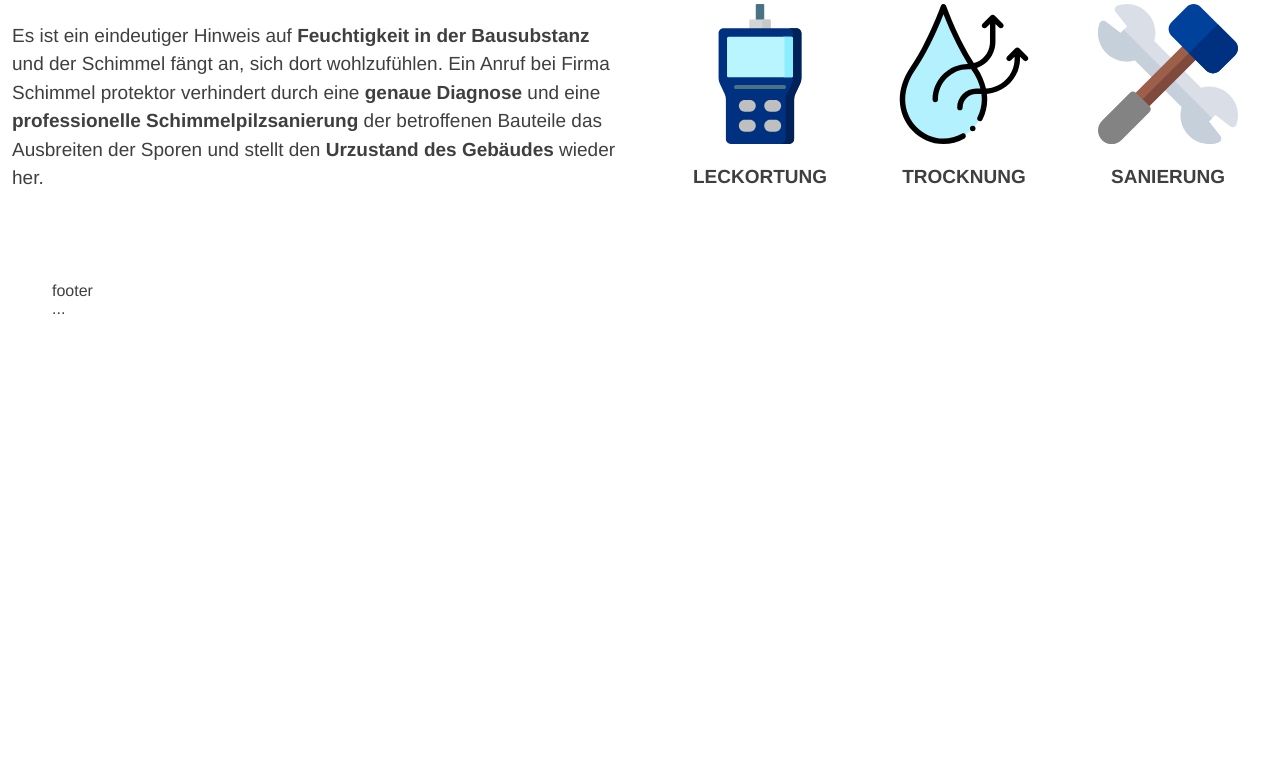
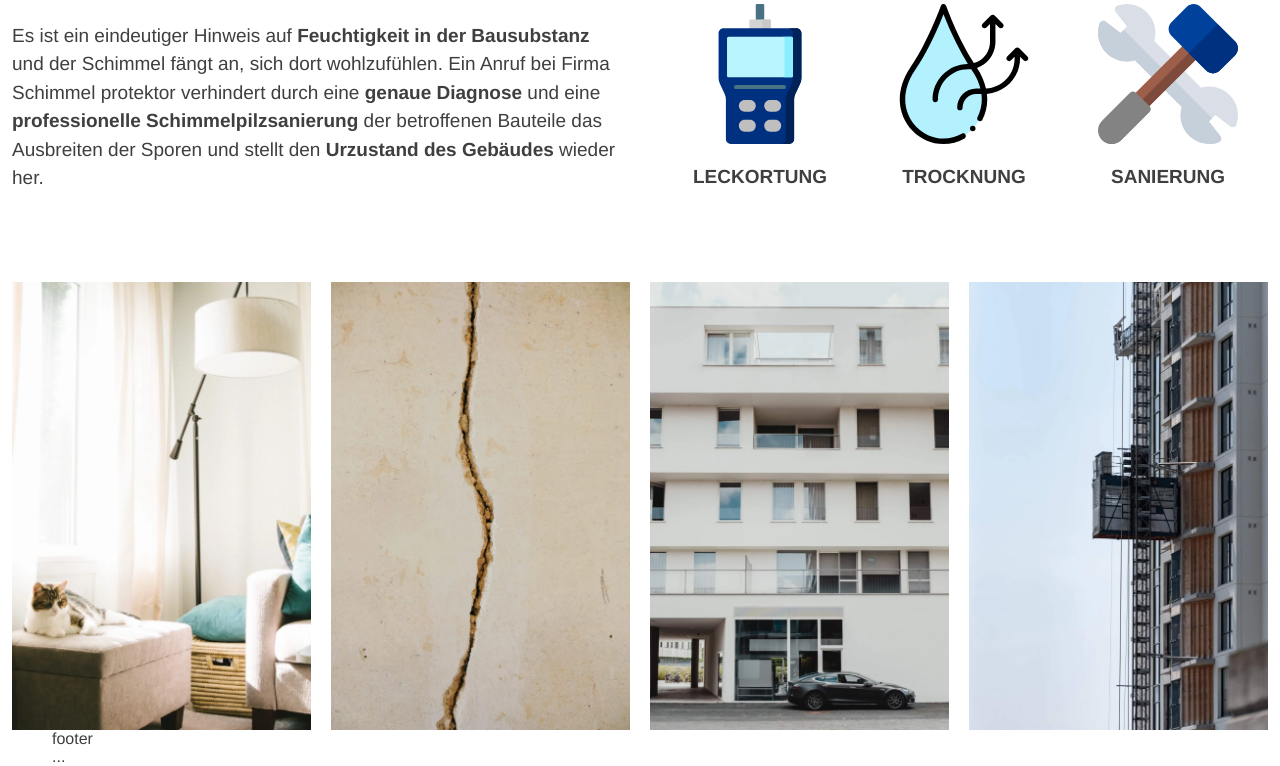
Before and after one commit to Igrok95Ronin/at-dampness-1, a PHP site: page / in a window 1280 px wide. Shown: the part 972-1738 px from the top of the page. Before the commit the page ends 1286 px from the top, so only its background shows below. Run offline with PHP 8.4, Linux system fonts and the light colour scheme.

Commit message:
finish gallery block

```diff
--- a/assets/css/style.css
+++ b/assets/css/style.css
@@ -247,3 +247,28 @@ body {
   padding: 20px 0;
   text-align: center;
 }
+
+.gallery__box {
+  display: -ms-grid;
+  display: grid;
+  -ms-grid-columns: (1fr)[4];
+  grid-template-columns: repeat(4, 1fr);
+  gap: 20px;
+}
+
+.gallery__img {
+  -webkit-transition: all 0.3s;
+  -o-transition: all 0.3s;
+  transition: all 0.3s;
+  cursor: pointer;
+}
+.gallery__img:hover {
+  -webkit-transform: scale(1.05);
+      -ms-transform: scale(1.05);
+          transform: scale(1.05);
+}
+
+.gallery__img img {
+  width: 100%;
+  height: 100%;
+}
--- a/assets/scss/style.scss
+++ b/assets/scss/style.scss
@@ -192,3 +192,23 @@ body{
     padding: 20px 0;
     text-align: center;
 }
+//Gallery
+.gallery {
+}
+.gallery__box {
+    display: grid;
+    grid-template-columns: repeat(4, 1fr);
+    gap: 20px
+    ;
+}
+.gallery__img {
+    transition: all .3s;
+    cursor: pointer;
+    &:hover {
+        transform: scale(1.05);
+    }
+}
+.gallery__img img{
+    width: 100%;
+    height: 100%;
+}
--- a/index.html
+++ b/index.html
@@ -105,6 +105,28 @@ $title = $text . ' ' . $city;
                 </div>
             </div>
         </div>
+        <div class="gallery">
+            <div class="container-fluid">
+                <div class="row">
+                    <div class="col-12 containerWidth">
+                        <div class="gallery__box">
+                            <div class="gallery__img">
+                                <img src="assets/img/1photo-1524693220625-1ce88de88992-scaled-263f7397.webp" alt="">
+                            </div>
+                            <div class="gallery__img">
+                                <img src="assets/img/2photo-1546816077-623b4eaab352-scaled-3e7a1a0e.webp" alt="">
+                            </div>
+                            <div class="gallery__img">
+                                <img src="assets/img/3photo-1529316738131-4d0e0761a38e-scaled-36d6155f.webp" alt="">
+                            </div>
+                            <div class="gallery__img">
+                                <img src="assets/img/4photo-1528306479382-7645f5db559f-scaled-2646f035.webp" alt="">
+                            </div>
+                        </div>
+                    </div>
+                </div>
+            </div>
+        </div>
     </main>
     <!--Нижний колонтитул страницы-->
     <footer class="footer">
```
Also changed, not shown: assets/img/1photo-1524693220625-1ce88de88992-scaled-263f7397.webp (added), assets/img/2photo-1546816077-623b4eaab352-scaled-3e7a1a0e.webp (added), assets/img/3photo-1529316738131-4d0e0761a38e-scaled-36d6155f.webp (added), assets/img/4photo-1528306479382-7645f5db559f-scaled-2646f035.webp (added).
